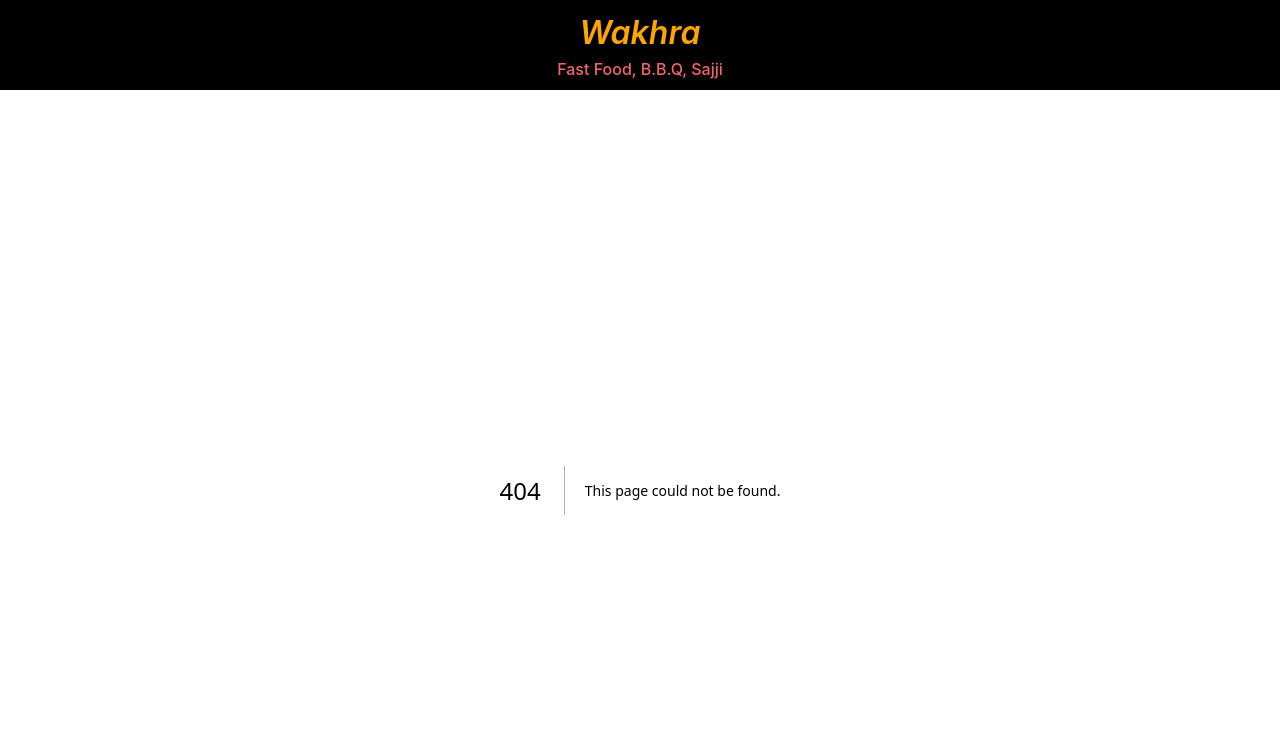
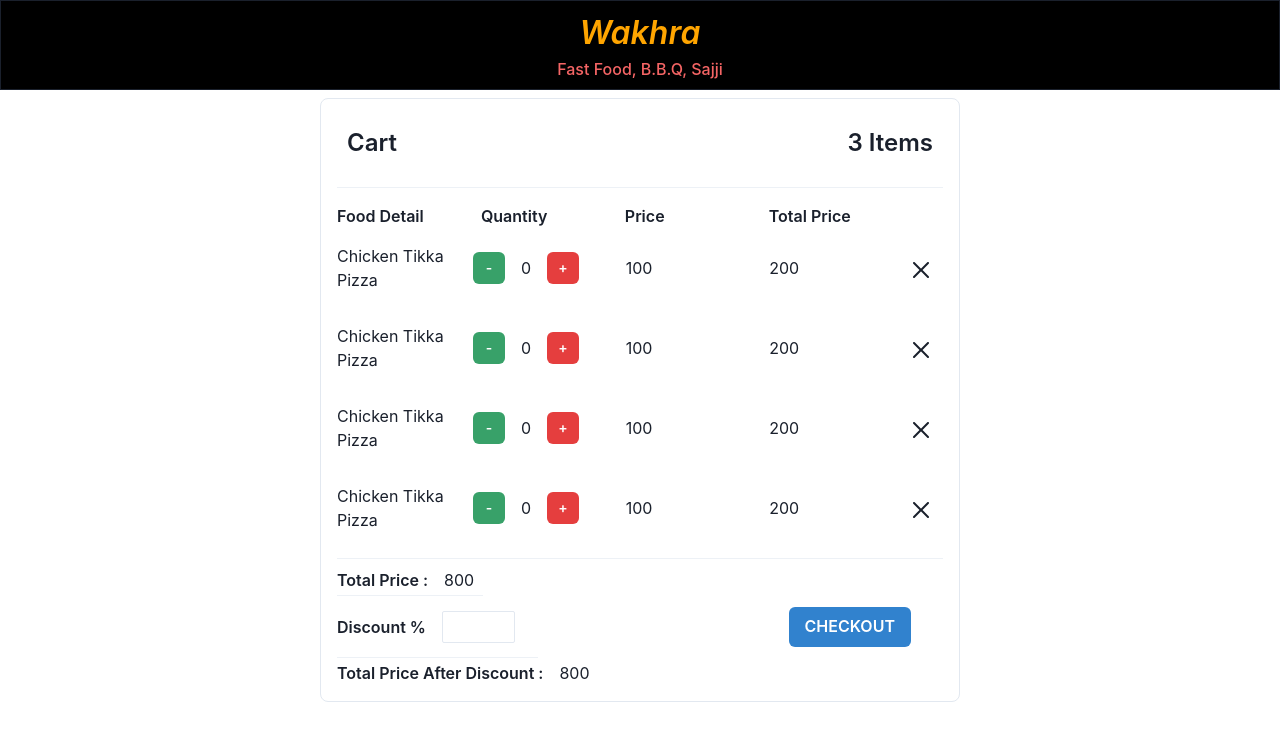
Before and after one commit to TheGurufyp/restaurent-software, a Next.js app: page /cart in a window 1280 px wide. Before the commit this address had no page. Shown: the top 740 px of the page. Built offline with nearby package versions, Linux system fonts and the light colour scheme.

Commit message:
checkout

```diff
--- a/Components/Actions.js
+++ b/Components/Actions.js
@@ -1,4 +1,7 @@
-import { Box, Heading, Table,
+import {
+  Box,
+  Heading,
+  Table,
   Thead,
   Tbody,
   Tfoot,
@@ -10,68 +13,87 @@
   Button,
   Text,
   HStack,
-    Input,IconButton  } from '@chakra-ui/react'
-import React, { useState } from 'react'
-import { CheckIcon } from '@chakra-ui/icons'
+  Input,
+  IconButton,
+} from "@chakra-ui/react";
+import React, { useState } from "react";
+import { CheckIcon } from "@chakra-ui/icons";
 
+function Actions({ newQuantity, setnewQuantity }) {
+  const [showinput, setshowinput] = useState(false);
 
-function Actions({newQuantity,setnewQuantity}) {
+  const handleclick = () => {
+    setshowinput(true);
+  };
 
-
-    const [showinput, setshowinput] = useState(false)
-
-const handleclick=()=>{
-  setshowinput(true);
+  const handleclickoutside = (e) => {
+    let value = document.getElementById("inputfield").value;
+    if (value === "") {
+      value = 0;
     }
-
-const handleclickoutside=(e)=>{
-
-  let value=document.getElementById("inputfield").value;
-  if(value==='')
-  {value=0}
     setnewQuantity(parseInt(value));
     setshowinput(false);
+  };
 
-}
+  const handlePlus = () => {
+    setnewQuantity(newQuantity + 1);
+  };
 
-const handlePlus=()=>{
-
-    setnewQuantity(newQuantity+1);
-  }
-
-  const handleMinus=()=>{
-
-    setnewQuantity(newQuantity-1)
-  }
-
+  const handleMinus = () => {
+    setnewQuantity(newQuantity - 1);
+  };
 
   return (
     <>
-     <HStack  justify="center" spacing={4}>
-
-
-{
-showinput?
+      <HStack justify="center" spacing={4}>
+        {showinput ? (
           <>
- <Input  w="60px" size={"sm"} borderColor="black" _hover={{borderColor:"black"}} type="number" fontWeight={"semibold"} id="inputfield"  />
- <IconButton onClick={(e)=>{ handleclickoutside(e)}}
-  colorScheme={"green"} size='sm' icon={<CheckIcon />} />
+            <Input
+              w="60px"
+              size={"sm"}
+              borderColor="black"
+              _hover={{ borderColor: "black" }}
+              type="number"
+              fontWeight={"semibold"}
+              id="inputfield"
+            />
+            <IconButton
+              onClick={(e) => {
+                handleclickoutside(e);
+              }}
+              colorScheme={"green"}
+              size="sm"
+              icon={<CheckIcon />}
+            />
           </>
- :
+        ) : (
           <>
-  <Button size={"sm"} colorScheme="green" onClick={()=>{handleMinus()}}>-</Button>
-<Text onClick={handleclick} display={"inline-block"}>{newQuantity}</Text>
-<Button size={"sm"} colorScheme="red"  onClick={()=>{handlePlus()}}>+</Button>
+            <Button
+              size={"sm"}
+              colorScheme="green"
+              onClick={() => {
+                handleMinus();
+              }}
+            >
+              -
+            </Button>
+            <Text onClick={handleclick} display={"inline-block"}>
+              {newQuantity}
+            </Text>
+            <Button
+              size={"sm"}
+              colorScheme="red"
+              onClick={() => {
+                handlePlus();
+              }}
+            >
+              +
+            </Button>
           </>
+        )}
+      </HStack>
+    </>
+  );
 }
 
-
-
- </HStack>
-
-
-    </>
-  )
-}
-
-export default Actions
+export default Actions;
--- a/Components/Model.js
+++ b/Components/Model.js
@@ -17,8 +17,8 @@
   const { isOpen, onOpen, onClose } = useDisclosure();
   return (
     <>
-      <Box>
-        <Button onClick={onOpen} as="span">
+      <Box bg={"blue"}>
+        <Button onClick={onOpen} as="span" w={"200px"} height={"200px"}>
           {children}
         </Button>
         <Modal isOpen={isOpen} onClose={onClose}>
--- /dev/null
+++ b/Components/Product.js
@@ -0,0 +1,30 @@
+import { React, useState } from "react";
+import { Heading, Center, Box, Flex, Button, Divider } from "@chakra-ui/react";
+import Actions from "./Actions";
+import { CloseIcon } from "@chakra-ui/icons";
+
+const Product = () => {
+  const [newQuantity, setnewQuantity] = useState(0);
+  return (
+    <>
+      <Flex
+        //    border={"1px"}
+        justify="space-between"
+        align={"center"}
+        my="1rem"
+      >
+        <Box w={"20%"}>Chicken Tikka Pizza</Box>
+        <Box w={"15%"} mr={"2rem"}>
+          <Actions newQuantity={newQuantity} setnewQuantity={setnewQuantity} />
+        </Box>
+        <Box w={"20%"}>100</Box>
+        <Box w={"20%"}>200</Box>
+        <Box w={"5%"}>
+          <CloseIcon></CloseIcon>
+        </Box>
+      </Flex>
+    </>
+  );
+};
+
+export default Product;
--- /dev/null
+++ b/pages/cart.js
@@ -0,0 +1,134 @@
+import { React, useState } from "react";
+import {
+  Heading,
+  Center,
+  Input,
+  Box,
+  Flex,
+  Button,
+  Divider,
+  Text,
+} from "@chakra-ui/react";
+import Product from "../Components/Product";
+
+const cart = () => {
+  return (
+    <>
+      <Flex
+        border={"1px"}
+        borderColor="gray.200"
+        borderRadius={"8px"}
+        width="50%"
+        marginInline={"auto"}
+        direction="column"
+        my="0.5rem"
+        p={"1rem"}
+      >
+        <Flex
+          w={"100%"}
+          // border={"1px"}
+          justify="space-between"
+          align={"center"}
+        >
+          <Box
+            // border={"1px"}
+            p="10px"
+            fontWeight={"semibold"}
+            fontSize="1.5rem"
+          >
+            Cart
+          </Box>
+          <Box
+            // border={"1px"}
+            p="10px"
+            fontWeight={"semibold"}
+            fontSize="1.5rem"
+          >
+            3 Items
+          </Box>
+        </Flex>
+        <Divider my={"1rem"} />
+        <Flex
+          //  border={"1px"}
+          justify="space-between"
+          align={"center"}
+        >
+          <Box
+            w={"20%"}
+            //    border={"1px"}
+            fontWeight="semibold"
+          >
+            Food Detail
+          </Box>
+          <Box
+            w={"20%"}
+            //    border={"1px"}
+            fontWeight="semibold"
+          >
+            Quantity
+          </Box>
+          <Box
+            w={"20%"}
+            //    border={"1px"}
+            fontWeight="semibold"
+          >
+            Price
+          </Box>
+          <Box
+            w={"20%"}
+            //    border={"1px"}
+            fontWeight="semibold"
+          >
+            Total Price
+          </Box>
+          <Box width={"5%"}></Box>
+        </Flex>
+        <Product />
+        <Product />
+        <Product />
+        <Product />
+
+        <Divider my={"0.6rem"}></Divider>
+
+        <Flex
+          //   border={"1px"}
+          direction="row"
+          align={"center"}
+          justify="space-between"
+        >
+          <Flex
+            // justify={"space-between"}
+            // width="40%"
+            justify={"right"}
+            // marginInline={"auto"}
+            direction="column"
+          >
+            <Flex>
+              <Box fontWeight={"semibold"}>Total Price : </Box>
+              <Box mx={"1rem"}>800</Box>
+            </Flex>
+            <Divider my={"0.2rem"} width="40%"></Divider>
+            <Flex my={"0.7rem"} justify={"left"} align="center">
+              <Text colorScheme={"blue"} fontWeight="semibold">
+                Discount %{" "}
+              </Text>
+              <Input mx="1rem" type={"number"} size="sm" width={"20%"}></Input>
+            </Flex>
+            <Divider my={"0.2rem"} width="55%"></Divider>
+            <Flex>
+              <Box fontWeight={"semibold"}>Total Price After Discount : </Box>
+              <Box mx={"1rem"}>800</Box>
+            </Flex>
+          </Flex>
+          <Flex justify={"right"} mr="2rem">
+            <Button variant={"solid"} colorScheme="blue">
+              CHECKOUT
+            </Button>
+          </Flex>
+        </Flex>
+      </Flex>
+    </>
+  );
+};
+
+export default cart;
--- a/pages/index.js
+++ b/pages/index.js
@@ -75,8 +75,6 @@
             align={"center"}
             fontWeight={"semibold"}
             fontSize="2rem"
-            w={"100px"}
-            height={"200px"}
           >
             Pizza
           </Flex>
```
Lines whose indentation alone changed are shown as unchanged.
